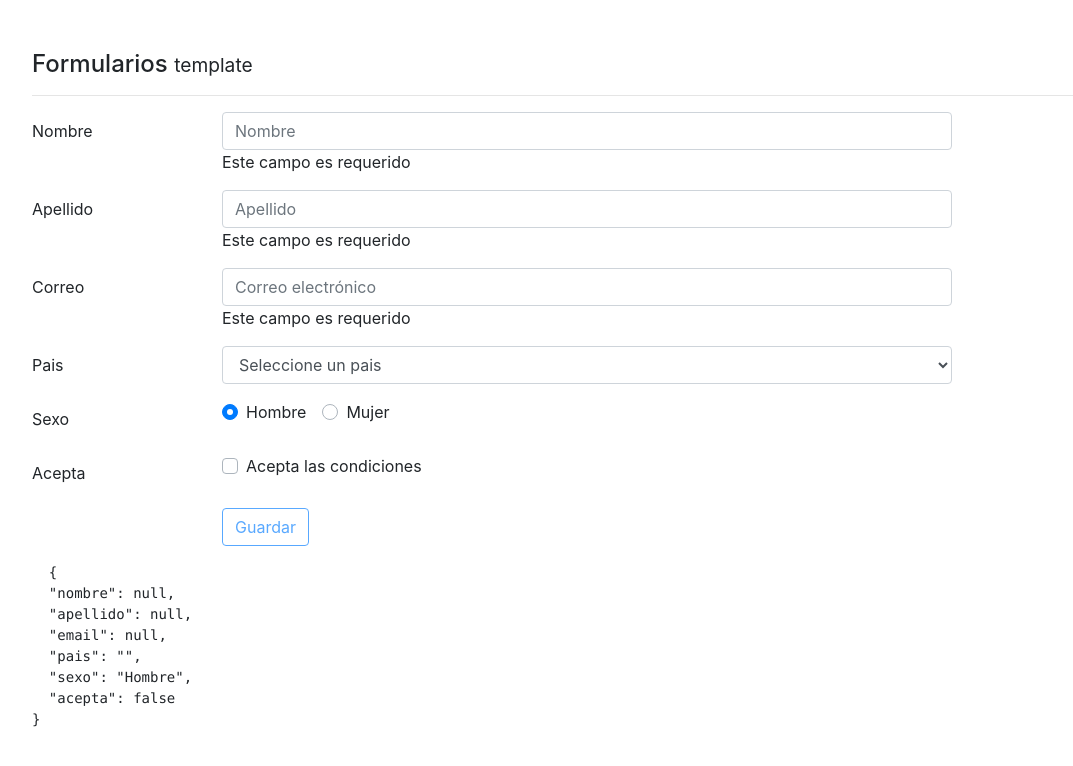
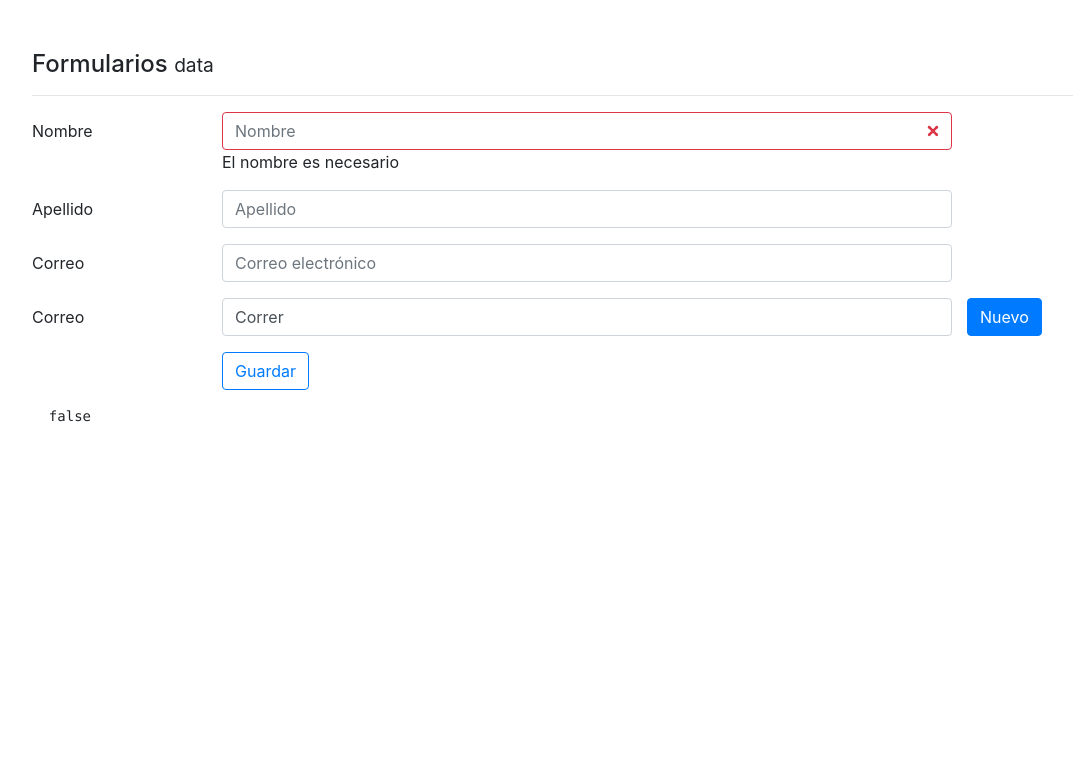
Before and after one commit to Abbygor/Formularios, an Angular app: page / in a window 1280 px wide. Shown: the top 766 px of the page, without its empty margins (53-1126 px from the left). Built offline with nearby package versions, Linux system fonts and the light colour scheme.

Commit message:
Data Approach using FormControl, FormGroup and FormArray

```diff
--- a/src/app/app.component.html
+++ b/src/app/app.component.html
@@ -1,3 +1,4 @@
 <div class="container main-container">
-  <app-template></app-template>
+  <!--<app-template></app-template>-->
+  <app-data></app-data>
 </div>
--- a/src/app/app.module.ts
+++ b/src/app/app.module.ts
@@ -1,6 +1,6 @@
 import { BrowserModule } from '@angular/platform-browser';
 import { NgModule } from '@angular/core';
-import { FormsModule } from '@angular/forms';
+import { FormsModule, ReactiveFormsModule } from '@angular/forms';
 
 import { AppComponent } from './app.component';
 import { TemplateComponent } from './components/template/template.component';
@@ -14,7 +14,8 @@ import { DataComponent } from './components/data/data.component';
   ],
   imports: [
     BrowserModule,
-    FormsModule
+    FormsModule,
+    ReactiveFormsModule
   ],
   providers: [],
   bootstrap: [AppComponent]
--- a/src/app/components/data/data.component.html
+++ b/src/app/components/data/data.component.html
@@ -1 +1,76 @@
-<p>data works!</p>
+<h4>Formularios <small>data</small></h4>
+<hr>
+<form [formGroup]="forma" (ngSubmit)="guardarCambios()">
+
+  <div formGroupName="nombreCompleto">
+
+    <div class="form-group row">
+      <label class="col-2 col-form-label">Nombre</label>
+      <div class="col-8">
+        <input
+        [ngClass]="{'is-invalid' : !forma.controls['nombreCompleto'].controls['nombre'].valid}"
+        class="form-control"
+               type="text"
+               placeholder="Nombre"
+               formControlName="nombre">
+        <div *ngIf="forma.get('nombreCompleto.nombre')?.errors?.required">
+          El nombre es necesario
+        </div>
+        <div *ngIf="forma.get('nombreCompleto.nombre')?.errors?.minlength">
+          El nombre debe tener al menos 3 caracteres
+          </div>
+      </div>
+    </div>
+
+    <div class="form-group row">
+      <label class="col-2 col-form-label">Apellido</label>
+      <div class="col-8">
+
+        <input class="form-control"
+               type="text"
+               placeholder="Apellido"
+               formControlName="apellido">
+      </div>
+    </div>
+
+  </div>
+
+  <div class="form-group row">
+    <label class="col-2 col-form-label">Correo</label>
+    <div class="col-md-8">
+
+      <input class="form-control"
+             type="email"
+             placeholder="Correo electrónico"
+             formControlName="correo">
+    </div>
+  </div>
+
+  <div class="form-group row">
+    <label class="col-2 col-form-label">Correo</label>
+    <div class="col-md-8" formArrayName="pasatiempos">
+
+      <input
+              *ngFor="let pasatiempo of forma.controls['pasatiempos'].controls; let i = index"
+              class="form-control"
+              type="text"
+              placeholder="Pasatiempo"
+              [formControlName]="i">
+    </div>
+    <button type="button" class="btn btn-primary" (click)="agregarPasatiempo()">Nuevo</button>
+  </div>
+
+  <div class="form-group row">
+    <label class="col-2 col-form-label">&nbsp;</label>
+    <div class="input-group col-md-8">
+      <button type="submit" class="btn btn-outline-primary">
+        Guardar
+      </button>
+    </div>
+  </div>
+
+</form>
+
+<pre>
+  {{ forma.valid }}
+</pre>
--- a/src/app/components/data/data.component.ts
+++ b/src/app/components/data/data.component.ts
@@ -1,15 +1,52 @@
 import { Component, OnInit } from '@angular/core';
+import { FormGroup, FormControl, Validators, FormArray } from '@angular/forms';
 
 @Component({
   selector: 'app-data',
   templateUrl: './data.component.html',
   styles: []
 })
-export class DataComponent implements OnInit {
+export class DataComponent {
 
-  constructor() { }
+  forma: FormGroup;
 
-  ngOnInit() {
+  usuario: any = {
+    nombreCompleto: {
+      nombre: 'Luis',
+      apellido: 'Feregrino'
+    },
+    correo: 'djlaf2008@hotmail.com',
+    pasatiempos:['Correr', 'Dormir', 'Comer']
+  };
+
+  constructor() {
+    console.log(this.usuario);
+    this.forma = new FormGroup({
+      nombreCompleto: new FormGroup({
+        nombre: new FormControl(null, [Validators.required, Validators.minLength(3)]),
+        apellido: new FormControl(null, Validators.required),
+      }),
+      correo: new FormControl(null, [Validators.required,
+                                  Validators.pattern('[a-z0-9._%+-]+@[a-z0-9.-]+\.[a-z]{2,3}$')]),
+      pasatiempos: new FormArray([
+        new FormControl('Correr', Validators.required)
+      ])
+    });
+
+    //this.forma.setValue(this.usuario);
+  }
+
+  agregarPasatiempo() {
+    (this.forma.controls['pasatiempos'] as FormArray).push(
+      new FormControl('Dormir', Validators.required)
+    );
+  }
+
+  guardarCambios() {
+    console.log(this.forma.value);
+    console.log(this.forma.valid);
+
+    this.forma.reset(this.usuario);
   }
 
 }
```
